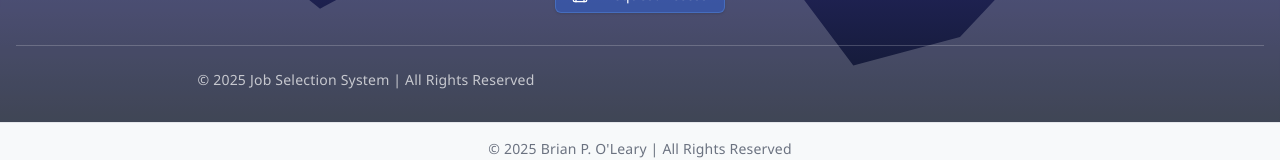
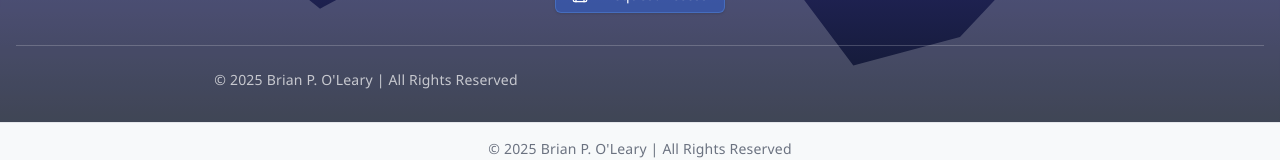
Before and after one commit to I3rianO/align-logic-jss, a React (Vite) app: page / in a window 1280 px wide. Shown: the part 1772-1932 px from the top of the page. Built offline with nearby package versions, Linux system fonts and the light colour scheme.

Commit message:
Update HomePage.tsx

```diff
--- a/src/pages/HomePage.tsx
+++ b/src/pages/HomePage.tsx
@@ -873,7 +873,7 @@ function HomePage() {
 
             <div className="border-t border-white/20 mt-8 pt-6 text-center">
               <p className="text-sm font-medium text-white/70 mb-0">
-                © {new Date().getFullYear()} Job Selection System | All Rights Reserved
+                © {new Date().getFullYear()} Brian P. O'Leary | All Rights Reserved
               </p>
             </div>
           </div>
```
